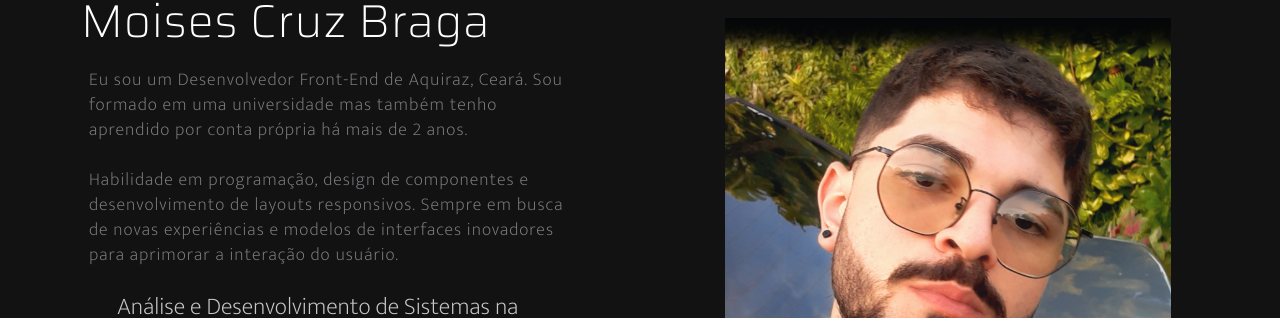
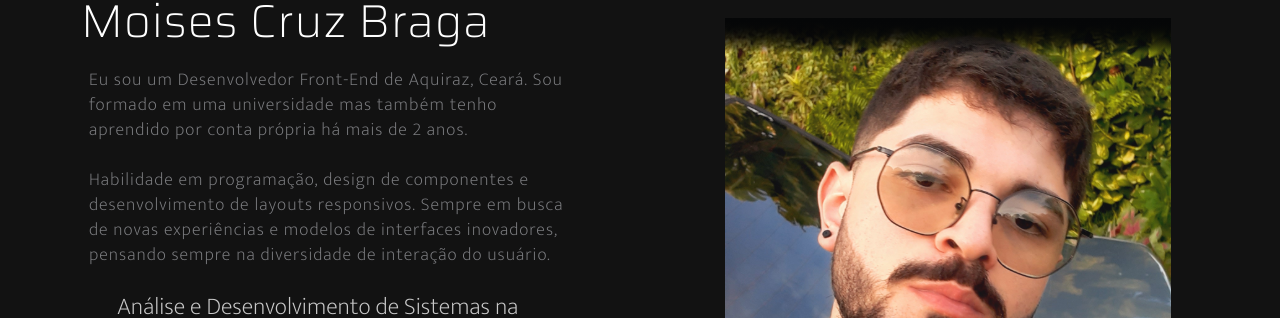
Before and after one commit to codemoises/MyPortfolio, a Next.js app: page / in a window 1280 px wide. Shown: the part 968-1286 px from the top of the page. Built offline with nearby package versions, Linux system fonts and the light colour scheme; a web font is replaced by a local one.

Commit message:
Update index.tsx

```diff
--- a/src/components/AboutText/index.tsx
+++ b/src/components/AboutText/index.tsx
@@ -22,7 +22,7 @@ export function AboutText() {
         width={"auto"}
         lineHeight={"140%"}
         text={
-          "Habilidade em programação, design de componentes e desenvolvimento de layouts responsivos. Sempre em busca de novas experiências e modelos de interfaces inovadores para aprimorar a interação do usuário."
+          "Habilidade em programação, design de componentes e desenvolvimento de layouts responsivos. Sempre em busca de novas experiências e modelos de interfaces inovadores, pensando sempre na diversidade de interação do usuário."
         }
       />
     </Box>
```
